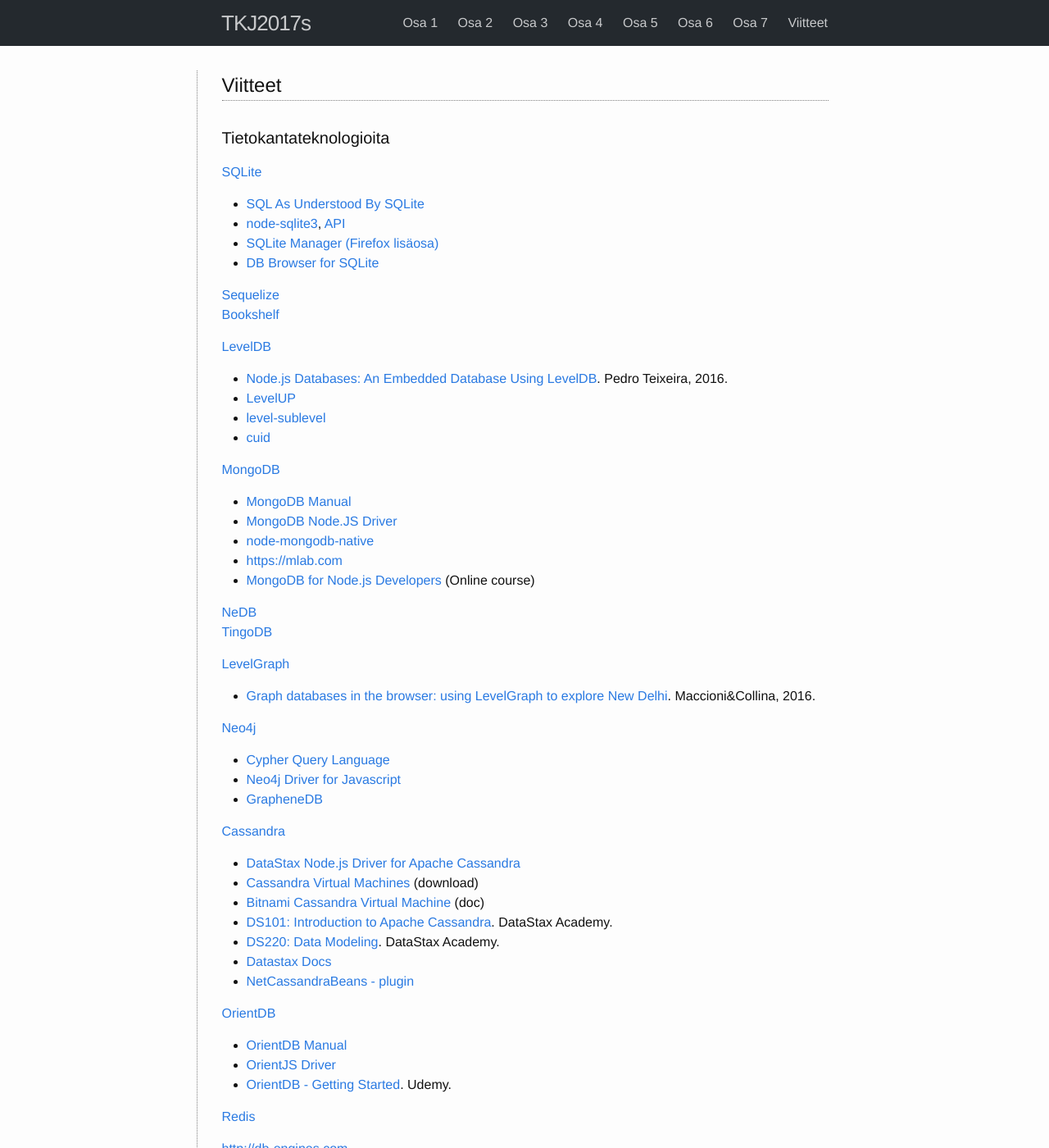
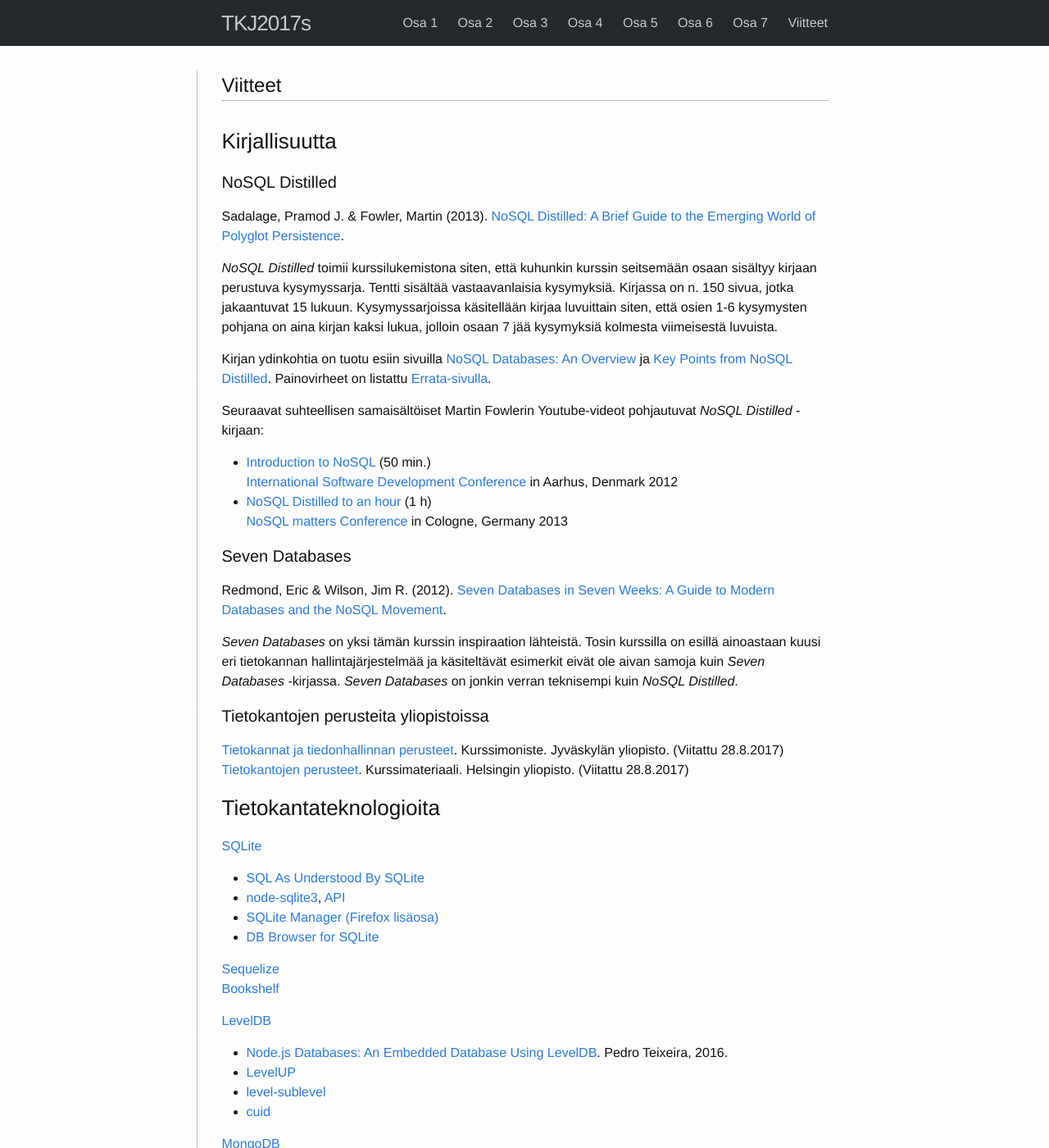
Before and after one commit to timedu/tkj2017s, a Jekyll site: the page built from docs/viitteet.md, in a window 1280 px wide and 1400 px high. Shown: the whole window at 82% size. Built offline with Jekyll 4.4.1, drawn with Linux system fonts in a browser that asks for light colours; some of the changed text lies outside the part shown.

Commit message:
updated references

```diff
--- a/docs/viitteet.md
+++ b/docs/viitteet.md
@@ -5,7 +5,60 @@
 site_menu: 1
 ---
 
-#### Tietokantateknologioita
+### Kirjallisuutta
+
+#### NoSQL Distilled
+
+Sadalage, Pramod J. & Fowler, Martin (2013). [NoSQL Distilled: A Brief Guide to the Emerging World of Polyglot Persistence][NoSQL Distilled].
+
+[NoSQL Distilled]: https://www.pearson.com/us/higher-education/program/Sadalage-No-SQL-Distilled-A-Brief-Guide-to-the-Emerging-World-of-Polyglot-Persistence/PGM75436.html
+
+*NoSQL Distilled* toimii kurssilukemistona siten, että kuhunkin kurssin seitsemään osaan sisältyy kirjaan perustuva kysymyssarja. Tentti sisältää vastaavanlaisia kysymyksiä. Kirjassa on n. 150 sivua, jotka jakaantuvat 15 lukuun. Kysymyssarjoissa käsitellään kirjaa luvuittain siten, että osien 1-6 kysymysten pohjana on aina kirjan kaksi lukua, jolloin osaan 7 jää kysymyksiä kolmesta viimeisestä luvuista.
+
+Kirjan ydinkohtia on tuotu esiin sivuilla [NoSQL Databases: An Overview][nosql-overview] ja [Key Points from NoSQL Distilled][nosql-distilled-key-points]. Painovirheet on listattu [Errata-sivulla][nosql-distilled-errata].
+
+[nosql-overview]: https://www.thoughtworks.com/insights/blog/nosql-databases-overview
+[nosql-distilled-key-points]: https://martinfowler.com/articles/nosqlKeyPoints.html
+[nosql-distilled-errata]: https://martinfowler.com/nosqlErrata.html
+
+Seuraavat suhteellisen samaisältöiset Martin Fowlerin Youtube-videot pohjautuvat *NoSQL Distilled* -kirjaan:
+
+* [Introduction to NoSQL][NoSQL-youtube-1] (50 min.)
+[International Software Development Conference][goto2012] in Aarhus, Denmark 2012
+* [NoSQL Distilled to an hour][NoSQL-youtube-2] (1 h)
+[NoSQL matters Conference][NoSQLmatters2013] in Cologne, Germany 2013
+
+[NoSQL-youtube-1]: https://www.youtube.com/watch?v=qI_g07C_Q5I
+[NoSQL-youtube-2]: https://www.youtube.com/watch?v=ASiU89Gl0F0
+[goto2012]: http://gotocon.com/aarhus-2012/presentation/Introduction%20to%20NoSQL
+[NoSQLmatters2013]: https://2013.nosql-matters.org/cgn/index.html%3Fp=1834.html
+
+
+#### Seven Databases
+
+Redmond, Eric & Wilson, Jim R. (2012). [Seven Databases in Seven Weeks: A Guide to Modern Databases and the NoSQL Movement][seven-databases].
+
+[seven-databases]: https://pragprog.com/book/rwdata/seven-%20databases-in-seven-weeks
+
+*Seven Databases* on yksi tämän kurssin inspiraation lähteistä. Tosin kurssilla on esillä ainoastaan kuusi eri tietokannan hallintajärjestelmää ja käsiteltävät esimerkit eivät ole aivan samoja kuin *Seven Databases* -kirjassa. *Seven Databases* on jonkin verran teknisempi kuin *NoSQL Distilled*.
+
+
+
+#### Tietokantojen perusteita yliopistoissa
+
+[Tietokannat ja tiedonhallinnan perusteet][ITKA204].
+Kurssimoniste. Jyväskylän yliopisto.
+(Viitattu 28.8.2017)
+[Tietokantojen perusteet][581328].
+Kurssimateriaali. Helsingin yliopisto.
+(Viitattu 28.8.2017)
+
+[ITKA204]: https://tim.jyu.fi/view/kurssit/tktl/itka204/kurssimoniste
+[581328]: http://tietokantojen-perusteet.github.io
+
+
+
+### Tietokantateknologioita
 
 [SQLite][sqlite]
 
@@ -79,7 +132,7 @@
 [cassandra]: http://cassandra.apache.org
 [orientdb]: http://orientdb.com
 
-#### Muita aineistossa esillä olevia ohjelmistoteknologioita
+### Muita aineistossa esillä olevia ohjelmistoteknologioita
 
 <https://developer.mozilla.org/en-US/docs/Web>
 
@@ -119,7 +172,7 @@
 <http://eloquentjavascript.net>
 
 
-#### Kurssin tehtävien testeihin liittyviä tekniikoita
+### Kurssin tehtävien testeihin liittyviä tekniikoita
 
 [Mocha](https://mochajs.org)
 
```
Also changed, not shown: other parts of docs/viitteet.md (+0 -12 lines), docs/_osa1/tehtava16.md (+1 -1 lines).
